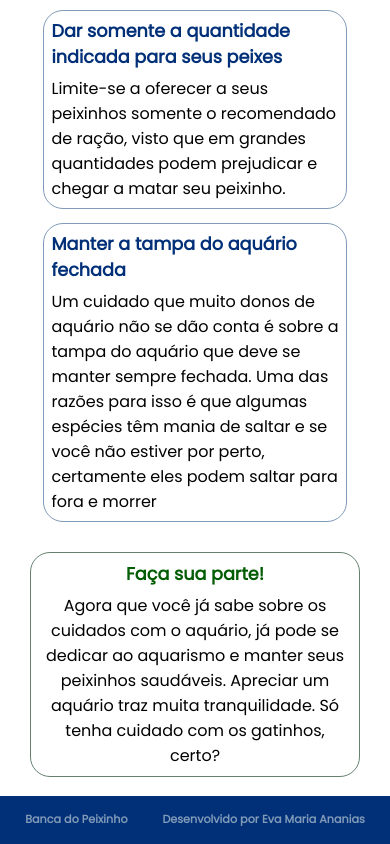
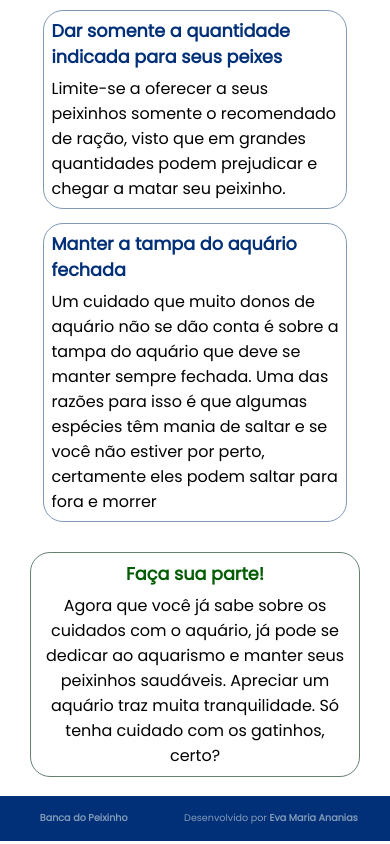
Before and after one commit to EvaAnanias/Banca-do-Peixinho, a plain HTML site: page index.html in a window 390 px wide. Shown: the part 1781-2625 px from the top of the page. Drawn offline with Linux system fonts and the light colour scheme.

Commit message:
Add files via upload

```diff
--- a/index.html
+++ b/index.html
@@ -116,8 +116,7 @@
     </main>
     <footer id="sobre">
         <p class="footer-p">Banca do Peixinho</p>
-        <p class="footer-desenvolvedora">Desenvolvido por <a href="https://github.com/EvaAnanias" target="_blank">Eva Maria Ananias</a></p>
+        <p class="footer-desenvolvedora-p">Desenvolvido por <a href="https://github.com/EvaAnanias" class="footer-desenvolvedora" target="_blank">Eva Maria Ananias</a></p>
     </footer>
 </body>
-
 </html>
--- a/style/style.css
+++ b/style/style.css
@@ -219,6 +219,7 @@ main {
 footer {
     display: flex;
     justify-content: space-around;
+    align-items: center;
     padding: 2%;
     color: var(--cor-terciaria);
     background-color: var(--cor-primaria);
@@ -306,8 +307,12 @@ a {
         font-size: 1.1rem;
     }
 
-    .footer-p, .footer-desenvolvedora {
-        font-size: 0.7rem;
+    .footer-p {
+        font-size: 0.6rem;
         padding: 2%;
     }
+
+    .footer-desenvolvedora-p {
+        font-size: 0.6rem;
+    }
 }
```
